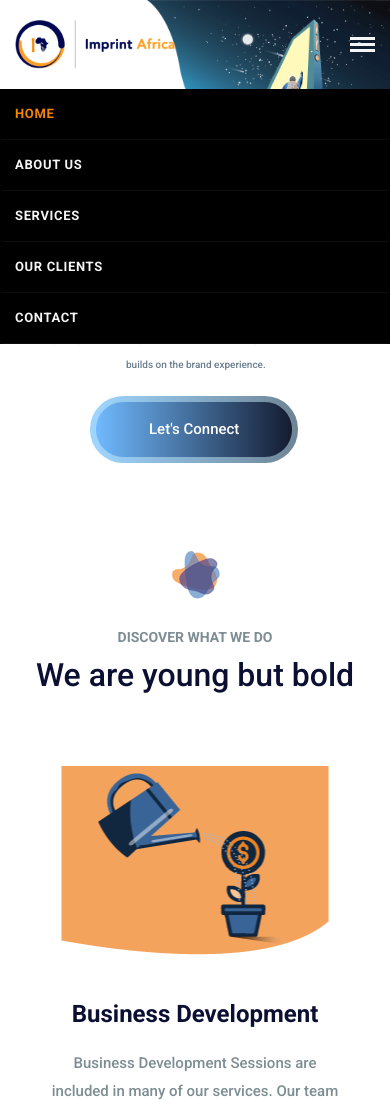
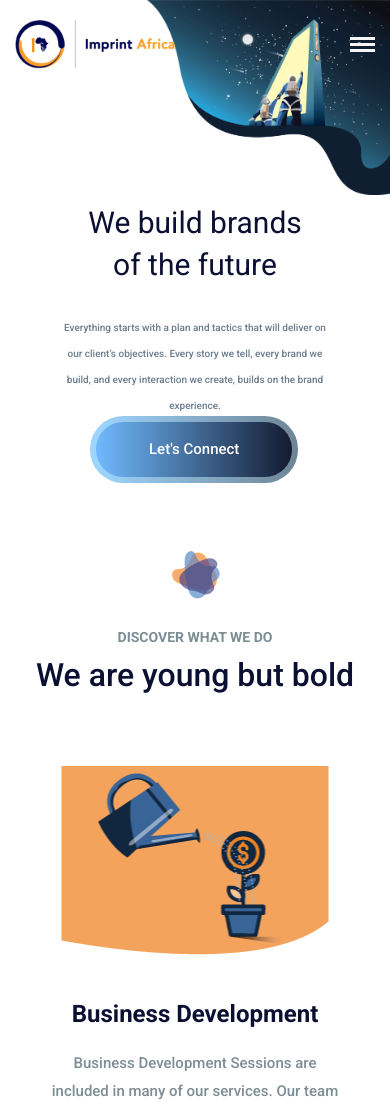
Before and after one commit to CynthiaGathoniWainaina/Imprint-Website, a plain HTML site: page index.html in a window 390 px wide. Shown: the top 1100 px of the page. Drawn offline with nearby package versions, Linux system fonts and the light colour scheme.

Commit message:
responsiveness changes

```diff
--- a/css/style.css
+++ b/css/style.css
@@ -172,6 +172,7 @@ i:before {
   width: 100%;
   z-index: 30;
   padding: 0px 45px;
+
 }
 
 .main_menu_area .navbar {
@@ -200,10 +201,11 @@ i:before {
   margin-bottom: 0px;
 }
 
+
 @media (min-width: 365px) {
   .main_menu_area .navbar .navbar-collapse {
     text-align: right;
-    display: block !important;
+    /* display: block !important; */
   }
 }
 
@@ -214,6 +216,7 @@ i:before {
 .main_menu_area .navbar .navbar-nav {
   display: inline-block;
   text-align: right;
+  margin: 0 0 0 auto
 }
 
 .main_menu_area .navbar .navbar-nav li {
@@ -253,6 +256,7 @@ i:before {
     transform-origin: 50% 0;
     min-width: 250px;
     background: #171717;
+    /* background-color: red; */
     left: auto;
     right: 0px;
     top: 90%;
@@ -451,20 +455,34 @@ i:before {
   padding: 0 0 0 0;
 }
 
+.main_slider_area .rev_slider .tp-revslider-mainul li .slider_text_box{
+  position: relative;
+  z-index: 2;
+  padding: 2em;
+}
+
 .main_slider_area .rev_slider .tp-revslider-mainul li .slider_text_box .first_text {
-  font-weight: bold !important;
+  font-weight: normal !important;
   color: #0b1033;
-}
+  padding: 1.5em 0 0 0;
+}
+
 
 .main_slider_area .rev_slider .tp-revslider-mainul li .slider_text_box .secand_text {
   color: #6b7d8e;
+  height: fit-content;
+  padding: 1em;
+  /* position: relative !important; */
+
+
 }
 
 .main_slider_area .rev_slider .tp-revslider-mainul li .slider_text_box .more_btn {
   -webkit-transition: all 400ms linear !important;
   -o-transition: all 400ms linear !important;
   transition: all 400ms linear !important;
-  padding: 0px 53px;
+  margin: 20px 0 0 0;
+  padding: 0 53px;
 }
 
 /*.main_slider_area .rev_slider .tp-bullets {*/
--- a/index.html
+++ b/index.html
@@ -45,7 +45,7 @@
                 </button>
 
                 <div class="collapse navbar-collapse" id="navbarSupportedContent">
-                    <ul class="navbar-nav nav-pills">
+                    <ul class="navbar-nav nav-pills ">
                         <li class="nav-item"><a class="nav-link" href="index.html" data-target=".main_slider_area">Home</a></li>
                         <li class="nav-item"><a class="nav-link" href="about-us.html">About Us</a></li>
                         <li class="nav-item"><a class="nav-link" href="service.html">Services</a></li>
@@ -82,13 +82,13 @@
                             data-voffset="['400','400','400','250','180','180']"
                             data-fontsize="['72','72','72','50','50','30']"
                             data-lineheight="['82','82','82','62','62','42']"
-                            data-width="['none']"
+                            data-width="['700','600','650','500','500','500']"
                             data-height="none"
-                            data-whitespace="nowrape"
+                            data-whitespace="normal"
                             data-type="text"
                             data-responsive_offset="on"
                             data-frames="[{&quot;delay&quot;:10,&quot;speed&quot;:1500,&quot;frame&quot;:&quot;0&quot;,&quot;from&quot;:&quot;y:[-100%];z:0;rX:0deg;rY:0;rZ:0;sX:1;sY:1;skX:0;skY:0;&quot;,&quot;mask&quot;:&quot;x:0px;y:0px;s:inherit;e:inherit;&quot;,&quot;to&quot;:&quot;o:1;&quot;,&quot;ease&quot;:&quot;Power2.easeInOut&quot;},{&quot;delay&quot;:&quot;wait&quot;,&quot;speed&quot;:1500,&quot;frame&quot;:&quot;999&quot;,&quot;to&quot;:&quot;y:[175%];&quot;,&quot;mask&quot;:&quot;x:inherit;y:inherit;s:inherit;e:inherit;&quot;,&quot;ease&quot;:&quot;Power2.easeInOut&quot;}]"
-                            data-textAlign="['left','left','left','left','left','center']">We build brands <br />of the future</div>
+                            data-textAlign="['left','left','left','left','left','center']">We build brands <br> of the future</div>
 
                             <div class="tp-caption tp-resizeme secand_text"
                                 data-x="['left','left','left','left','15','center']"
@@ -97,15 +97,17 @@
                                 data-voffset="['575','575','575','400','320','300']"
                                 data-fontsize="['16','16','16','14','10','10']"
                                 data-lineheight="['36','36','36','26','26','26']"
-                                data-width="['none','none','none','none','none']"
                                 data-height="none"
-                                data-whitespace="nowrape"
+                                data-width="['600','600','500','500','400','300']"
+                                data-whitespace="normal"
                                 data-type="text"
-                                data-responsive_offset="on"
+                                data-responsive="on"
                                 data-transform_idle="o:1;"
                                 data-frames="[{&quot;delay&quot;:10,&quot;speed&quot;:1500,&quot;frame&quot;:&quot;0&quot;,&quot;from&quot;:&quot;y:[100%];z:0;rX:0deg;rY:0;rZ:0;sX:1;sY:1;skX:0;skY:0;opacity:0;&quot;,&quot;mask&quot;:&quot;x:0px;y:[100%];s:inherit;e:inherit;&quot;,&quot;to&quot;:&quot;o:1;&quot;,&quot;ease&quot;:&quot;Power2.easeInOut&quot;},{&quot;delay&quot;:&quot;wait&quot;,&quot;speed&quot;:1500,&quot;frame&quot;:&quot;999&quot;,&quot;to&quot;:&quot;y:[175%];&quot;,&quot;mask&quot;:&quot;x:inherit;y:inherit;s:inherit;e:inherit;&quot;,&quot;ease&quot;:&quot;Power2.easeInOut&quot;}]"
-                                data-textAlign="['left','left','left','left','left','center']">Everything starts with a plan and tactics that will deliver on our client’s objectives.<br>
-                                Every story we tell, every brand we build, and every interaction we create,<br> builds on the brand experience.<br><br>
+                                data-textAlign="['left','left','left','left','left','center']">
+
+                                Everything starts with a plan and tactics that will deliver on our client’s objectives.
+                                Every story we tell, every brand we build, and every interaction we create, builds on the brand experience.<br><br>
 
 
                             </div>
```
